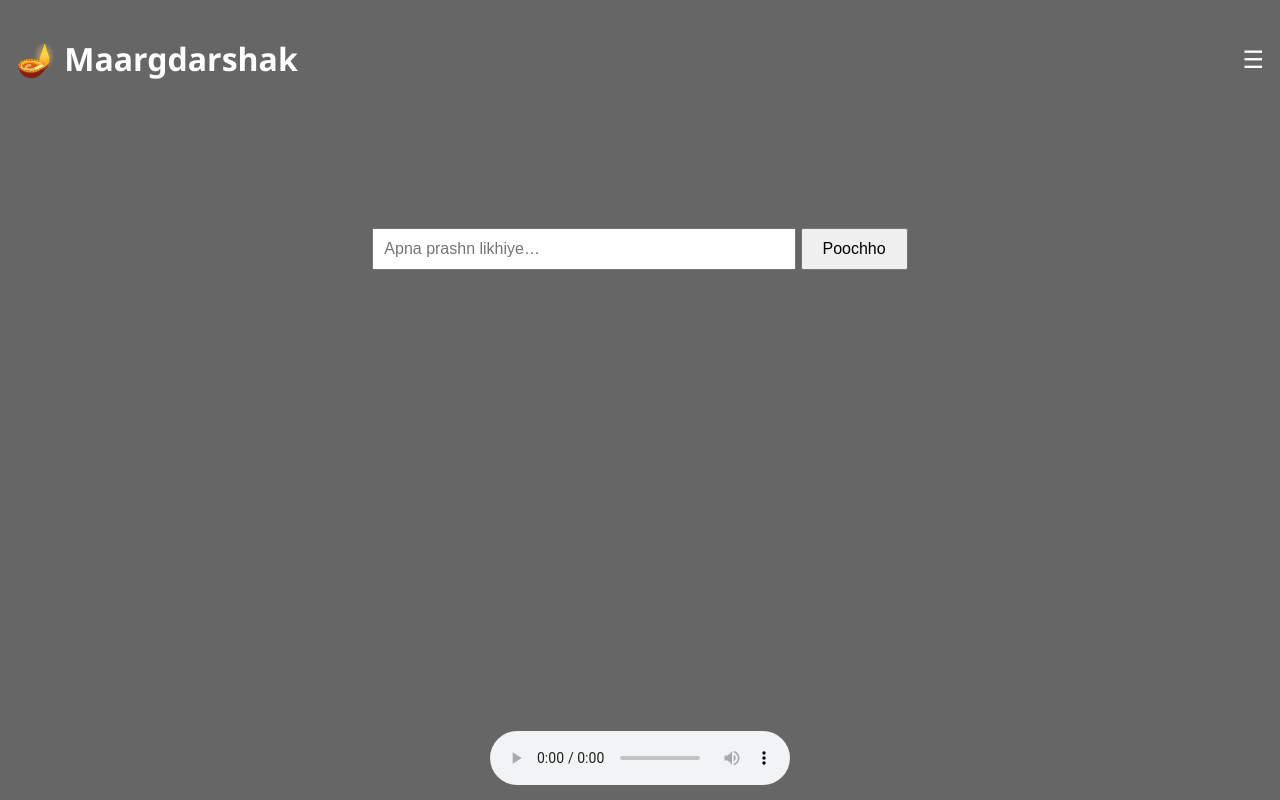
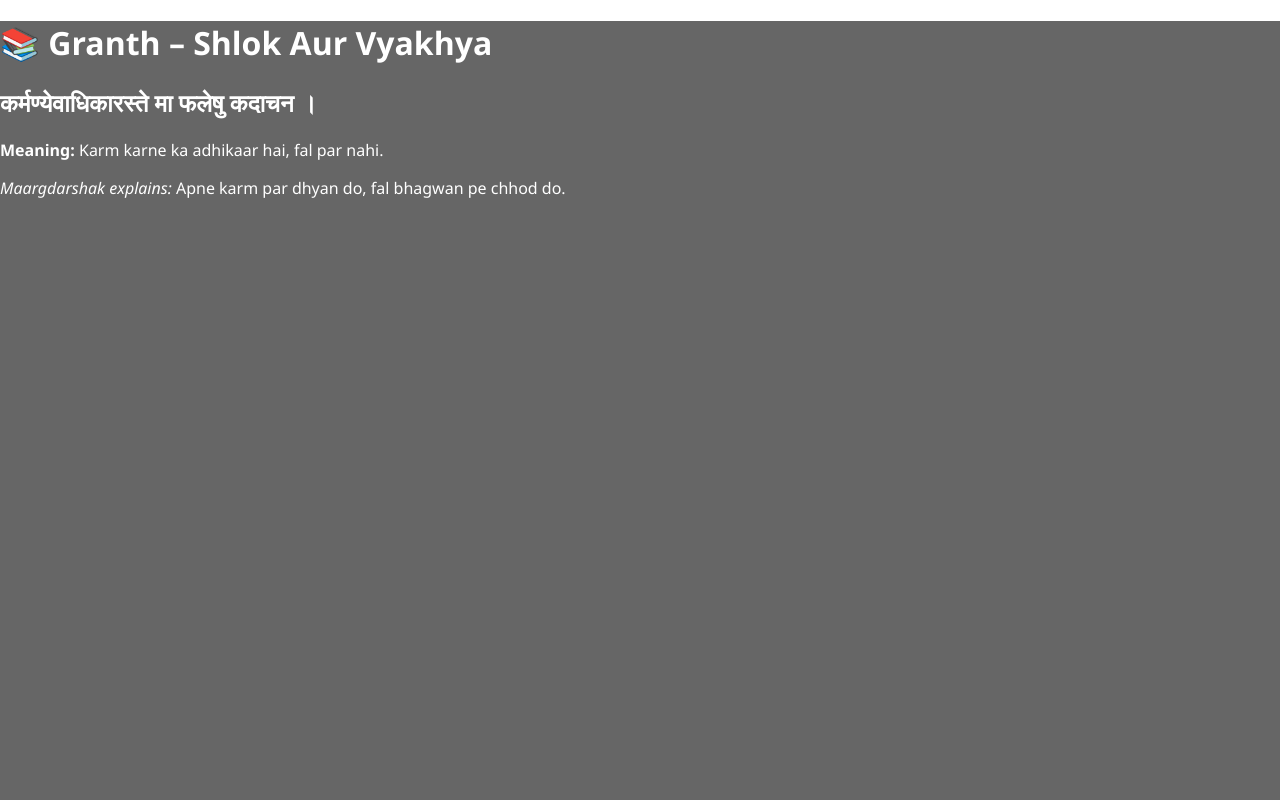
Before and after one commit to premvishrut/Maargdarshak, a plain HTML site: page index.html in a window 1280 px wide. Drawn offline with Linux system fonts and the light colour scheme.

Commit message:
/granth/index.html

```diff
--- a/index.html
+++ b/index.html
@@ -3,35 +3,16 @@
 <html lang="en">
 <head>
   <meta charset="UTF-8" />
-  <meta name="viewport" content="width=device-width, initial-scale=1.0"/>
-  <title>Maargdarshak</title>
-  <link rel="stylesheet" href="style.css" />
+  <title>Granth</title>
+  <link rel="stylesheet" href="../style.css" />
 </head>
 <body>
   <div class="overlay"></div>
-  <header>
-    <h1>🪔 Maargdarshak</h1>
-    <div class="menu-toggle" onclick="toggleMenu()">☰</div>
-    <nav id="menu" class="hidden">
-      <ul>
-        <li><a href="index.html">Home</a></li>
-        <li><a href="about.html">About</a></li>
-        <li><a href="teachings.html">Teachings</a></li>
-        <li><a href="granth/index.html">Granth</a></li>
-        <li><a href="contact.html">Contact</a></li>
-      </ul>
-    </nav>
-  </header>
-  <main>
-    <input type="text" id="question" placeholder="Apna prashn likhiye…" />
-    <button onclick="ask()">Poochho</button>
-    <div id="response"></div>
-  </main>
-  <footer>
-    <audio controls autoplay loop>
-      <source src="bhajans/ram.mp3" type="audio/mpeg" />
-    </audio>
-  </footer>
-  <script src="script.js"></script>
+  <h1>📚 Granth – Shlok Aur Vyakhya</h1>
+  <div class="shlok-card">
+    <h2>कर्मण्येवाधिकारस्ते मा फलेषु कदाचन ।</h2>
+    <p><strong>Meaning:</strong> Karm karne ka adhikaar hai, fal par nahi.</p>
+    <p><em>Maargdarshak explains:</em> Apne karm par dhyan do, fal bhagwan pe chhod do.</p>
+  </div>
 </body>
 </html>
```
